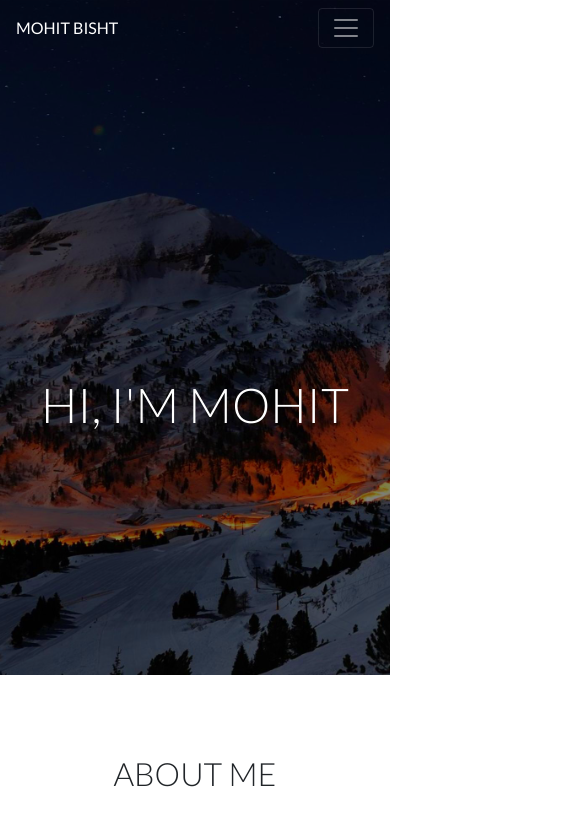
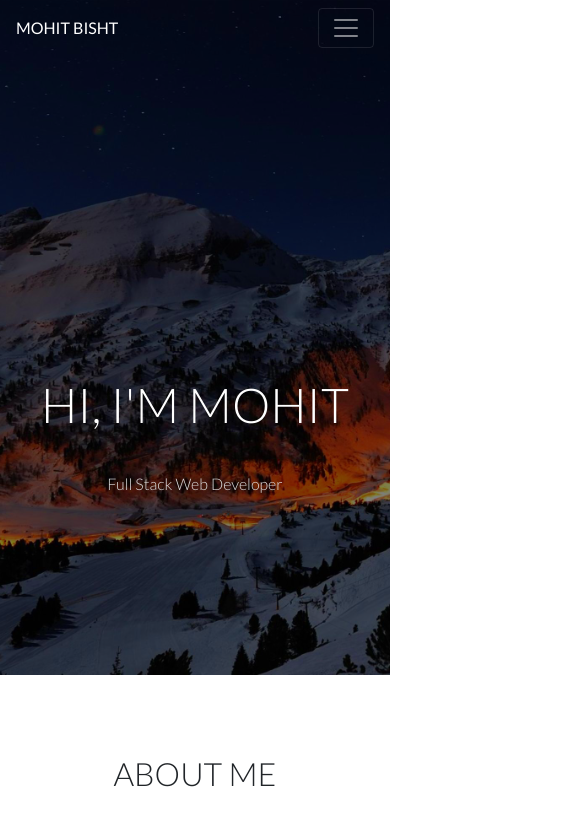
Before and after one commit to Mohitb07/personal, a React (Create React App) app: page / in a window 390 px wide. Shown: the top 816 px of the page, 585 px wide, since content can reach past the window. Built offline with nearby package versions, Linux system fonts and the light colour scheme.

Commit message:
responsive

```diff
--- a/src/Components/Header/Header.js
+++ b/src/Components/Header/Header.js
@@ -34,7 +34,7 @@ class Header extends React.Component {
                 </nav>
 
                 <h1 data-aos="fade-down">HI, I'M MOHIT</h1>
-                <p data-aos="fade-up">Full Stack Web Developer</p>
+                <h4 data-aos="fade-up">Full Stack Web Developer</h4>
             </header>
         </div>
        )
--- a/src/Components/Header/Header.module.css
+++ b/src/Components/Header/Header.module.css
@@ -47,11 +47,15 @@
     opacity: .8;
 }
 
-.header p {
+
+
+.header h4 {
     color: rgba(221,221,221);
-    position: absolute;
-    top: 30rem;
-    left: 54rem;
+    position: relative;
+    top: 22rem;
+    display: flex;
+    align-items: center;
+    justify-content: center;
     font-family: 'Lato', sans-serif;
     font-size: 16px;
     font-weight: 300;
--- a/src/Components/Projects/Projects.module.css
+++ b/src/Components/Projects/Projects.module.css
@@ -32,5 +32,5 @@ html {
 }
 
 .newContainer {
-    height:1000px;
+    /* height:1000px; */
 }
```
